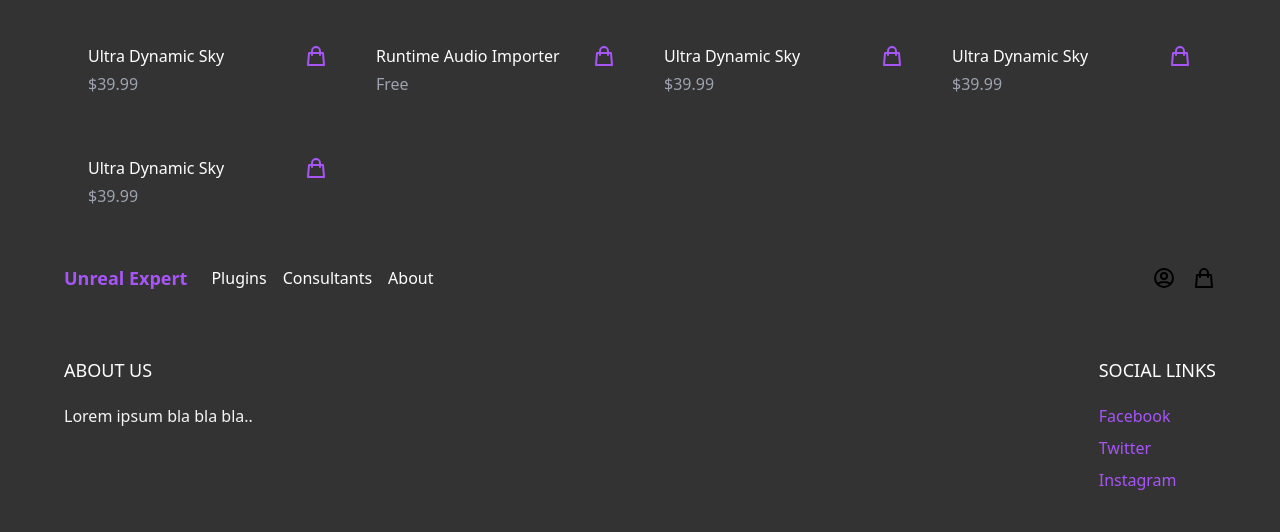
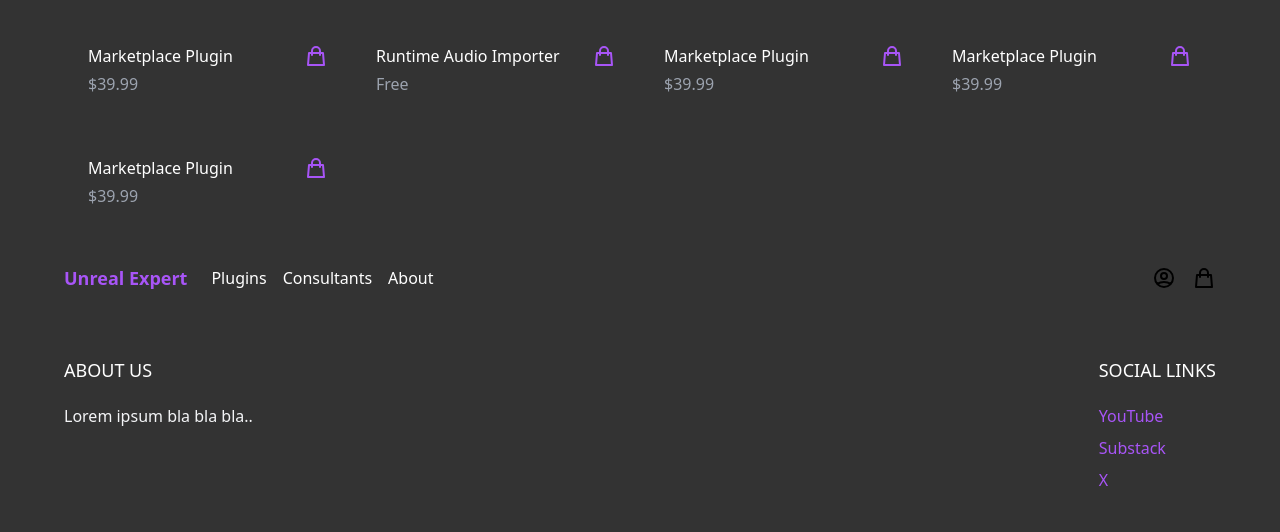
Before and after one commit to Unreal-Expert/UEMarketplace, a Django app: page / in a window 1280 px wide. Shown: the part 720-1252 px from the top of the page. Run offline with Django 4.2, Linux system fonts and the light colour scheme; some libraries are stand-ins or nearby versions.

Commit message:
Removed references to Ultra Dynamic Sky
Removed as provider didn't want to have his plugin showcased.

```diff
--- a/uemarketplace/core/templates/core/base.html
+++ b/uemarketplace/core/templates/core/base.html
@@ -62,9 +62,9 @@
                     <h2 class="mb-5 uppercase text-lg  text-white">Social links</h2>
 
                     <ul class="space-y-2">
-                        <li><a href="#" class="text-purple-500 hover:text-purple-800">Facebook</a></li>
-                        <li><a href="#" class="text-purple-500 hover:text-purple-800">Twitter</a></li>
-                        <li><a href="#" class="text-purple-500 hover:text-purple-800">Instagram</a></li>
+                        <li><a href="https://www.youtube.com/@Unreal.Expert" class="text-purple-500 hover:text-purple-800">YouTube</a></li>
+                        <li><a href="https://unrealexpert.substack.com" class="text-purple-500 hover:text-purple-800">Substack</a></li>
+                        <li><a href="https://twitter.com/unrealexpertx" class="text-purple-500 hover:text-purple-800">X</a></li>
                     </ul>
                 </div>
             </div>
--- a/uemarketplace/core/templates/core/frontpage.html
+++ b/uemarketplace/core/templates/core/frontpage.html
@@ -76,7 +76,7 @@
             </a>
 
             <div class="pt-3 flex items-center justify-between text-white">
-                <a href="#">Ultra Dynamic Sky</a>
+                <a href="#">Marketplace Plugin</a>
 
                 <a href="#" class="text-purple-500 hover:text-purple-800">
                     <svg xmlns="http://www.w3.org/2000/svg" class="h-6 w-6" fill="none" viewBox="0 0 24 24"
@@ -116,7 +116,7 @@
             </a>
 
             <div class="pt-3 flex items-center justify-between text-white">
-                <a href="#">Ultra Dynamic Sky</a>
+                <a href="#">Marketplace Plugin</a>
 
                 <a href="#" class="text-purple-500 hover:text-purple-800">
                     <svg xmlns="http://www.w3.org/2000/svg" class="h-6 w-6" fill="none" viewBox="0 0 24 24"
@@ -136,7 +136,7 @@
             </a>
 
             <div class="pt-3 flex items-center justify-between text-white">
-                <a href="#">Ultra Dynamic Sky</a>
+                <a href="#">Marketplace Plugin</a>
 
                 <a href="#" class="text-purple-500 hover:text-purple-800">
                     <svg xmlns="http://www.w3.org/2000/svg" class="h-6 w-6" fill="none" viewBox="0 0 24 24"
@@ -156,7 +156,7 @@
             </a>
 
             <div class="pt-3 flex items-center justify-between text-white">
-                <a href="#">Ultra Dynamic Sky</a>
+                <a href="#">Marketplace Plugin</a>
 
                 <a href="#" class="text-purple-500 hover:text-purple-800">
                     <svg xmlns="http://www.w3.org/2000/svg" class="h-6 w-6" fill="none" viewBox="0 0 24 24"
```
Also changed, not shown: uemarketplace/core/templates/core/partials/pixel_streaming.html (+25 -5 lines).
